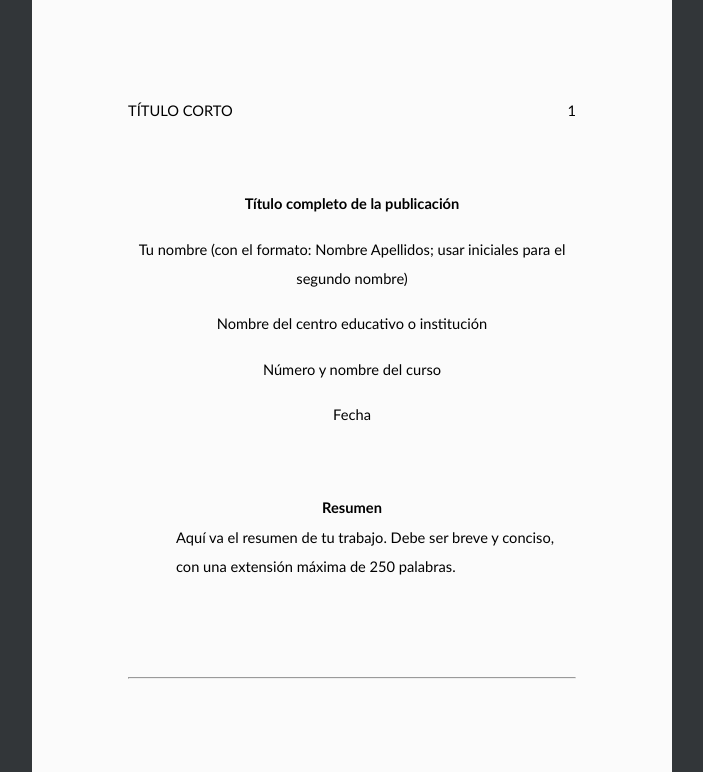
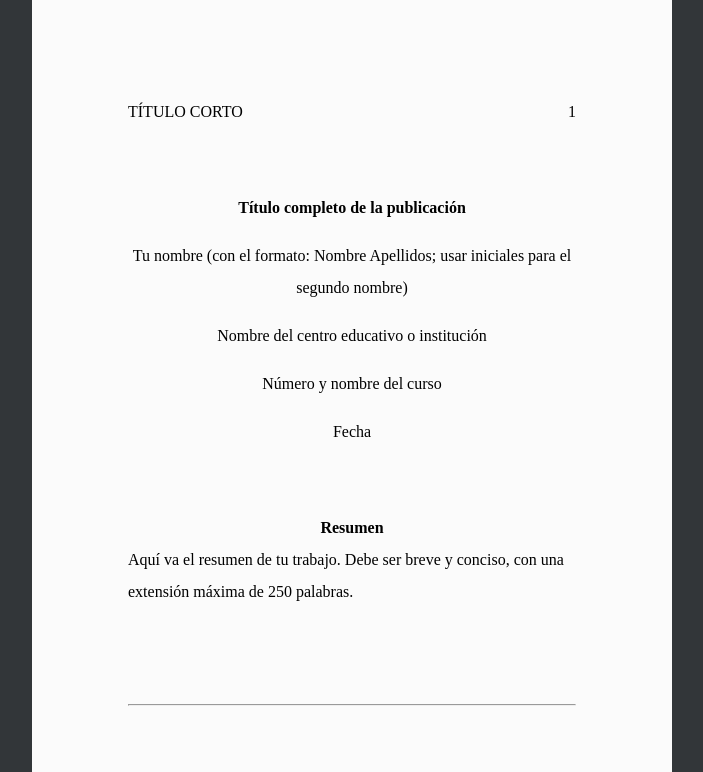
Before and after one commit to virtualitems/html-apa-style, a plain HTML site: page index.html in a window 1280 px wide. Shown: the top 772 px of the page, without its empty margins (288-991 px from the left). Drawn offline with Linux system fonts and the light colour scheme.

Commit message:
add screen break points and update autor note css

```diff
--- a/index.html
+++ b/index.html
@@ -15,7 +15,7 @@
   <title>Normas APA v7</title>
 </head>
 
-<body class="font-calibri">
+<body>
 
   <section id="title-page">
     <header>
@@ -37,10 +37,12 @@
     <span class="title-element">
       Fecha
     </span>
-    <span class="author-note">Resumen</span>
-    <p>
-      Aquí va el resumen de tu trabajo. Debe ser breve y conciso, con una extensión máxima de 250 palabras.
-    </p>
+    <div class="author-note">
+      <h2>Resumen</h2>
+      <span>
+        Aquí va el resumen de tu trabajo. Debe ser breve y conciso, con una extensión máxima de 250 palabras.
+      </span>
+    </div>
   </section>
 
   <hr>
--- a/styles/apa7.css
+++ b/styles/apa7.css
@@ -1,3 +1,11 @@
+:root {
+  --break-sm: 576px;
+  --break-md: 768px;
+  --break-lg: 992px;
+  --break-xl: 1200px;
+  --break-xxl: 1400px;
+}
+
 * {
   box-sizing: border-box;
   margin: 0;
@@ -12,13 +20,20 @@ body {
 
 body {
   background-color: #fbfbfb;
-  width: 50%;
+  width: 100%;
   margin: 0 auto;
-  padding: 1in;
+  padding: 0.2in;
   text-align: left;
   line-height: 2;
   font-family: serif;
   font-size: 12pt;
+}
+
+@media screen and (min-width: 576px) {
+  body {
+    width: 50%;
+    padding: 1in;
+  }
 }
 
 hr {
@@ -126,14 +141,14 @@ h6 {
 }
 
 p {
-  margin-left: 0.5in;
+  text-indent: 0.5in;
   text-align: left;
 }
 
 /* TITLE PAGE */
 
 #title-page .paper-title,
-#title-page .author-note {
+#title-page .author-note h2 {
   display: block;
   margin: 0;
   margin-top: 4rem;
```
